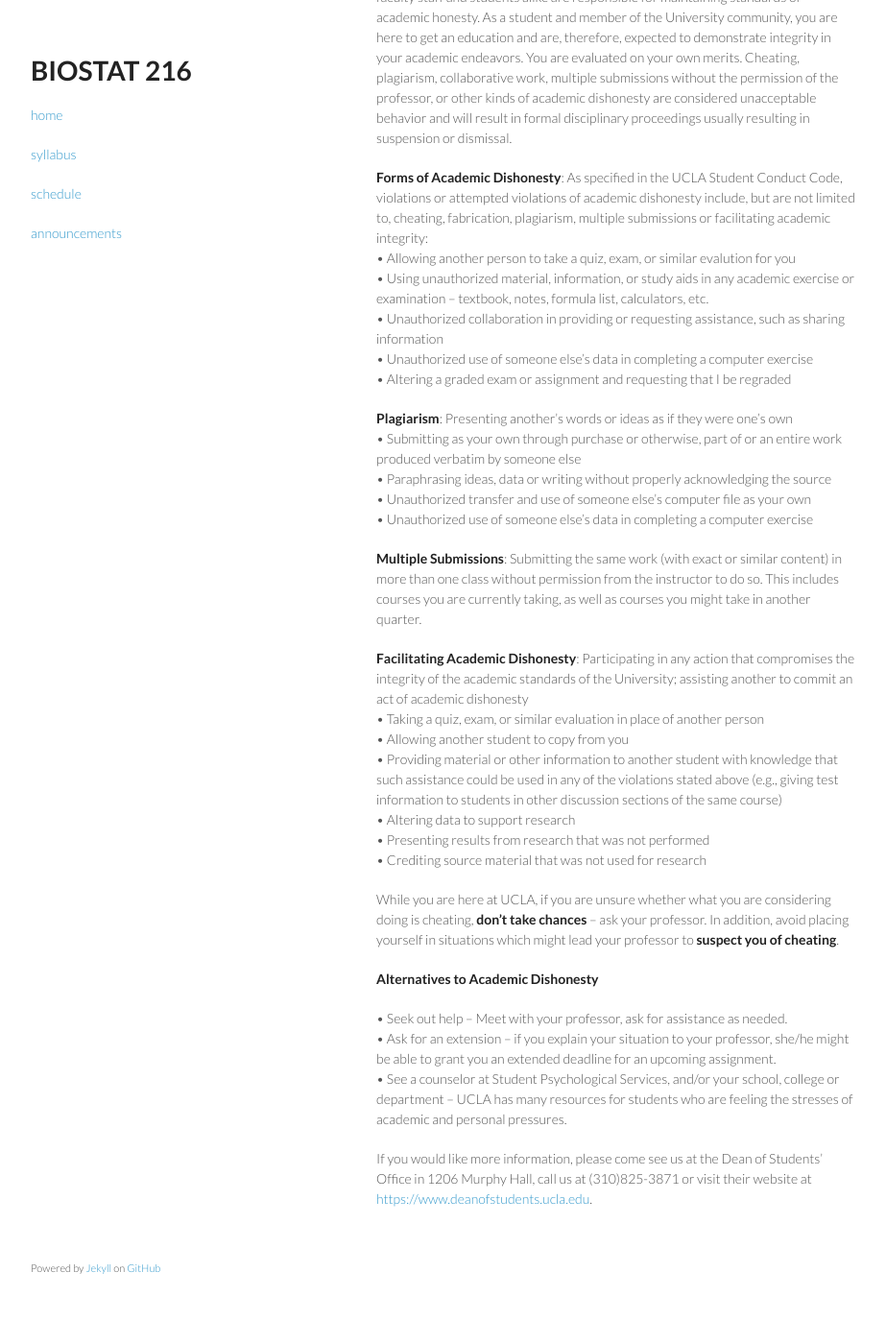
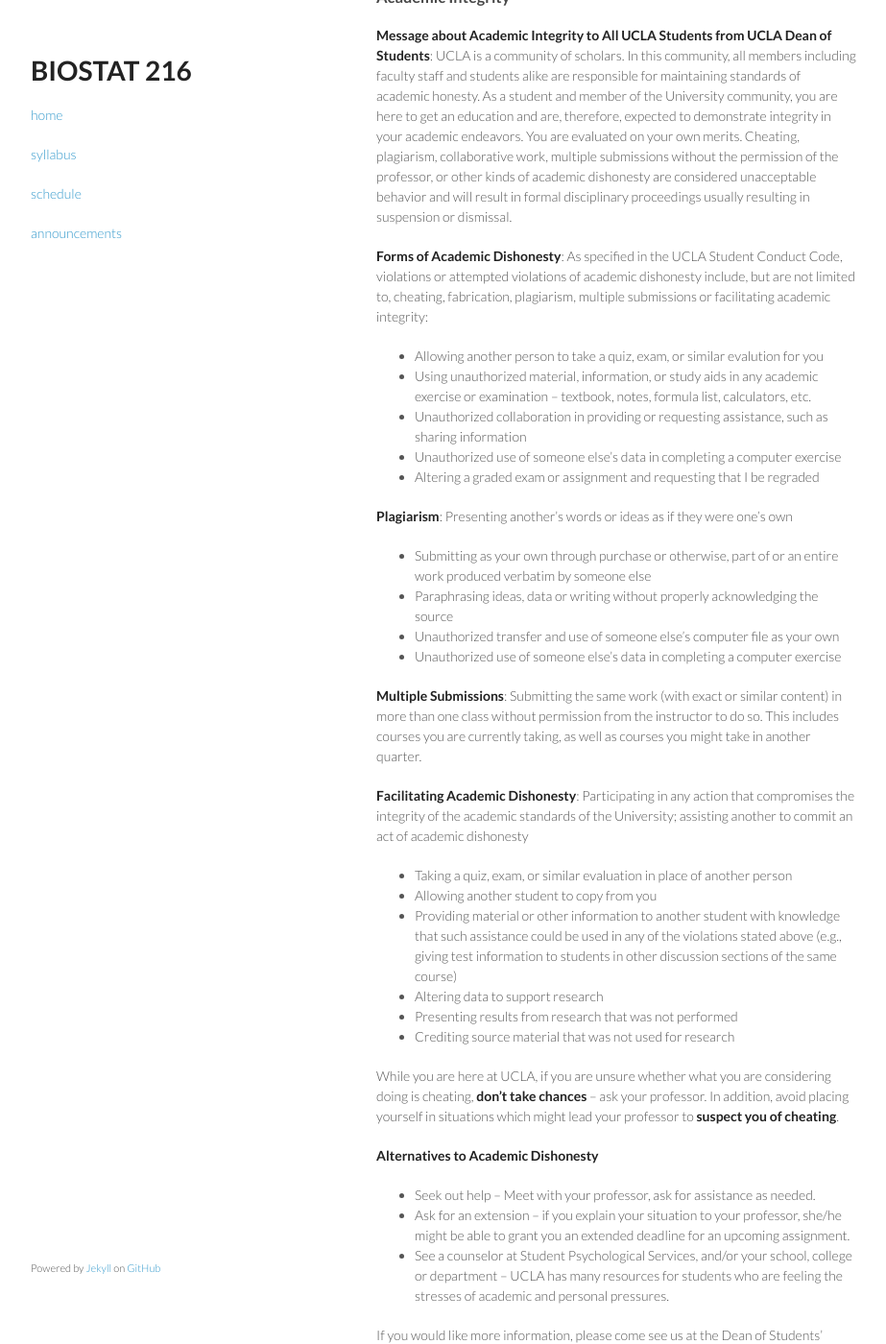
Before and after one commit to ucla-biostat216-2019fall/ucla-biostat216-2019fall.github.io, a Jekyll site: the page built from syllabus.md, in a window 1280 px wide and 1400 px high, scrolled down 1871 px. Shown: the whole window at 96% size, without its empty margins (178-1101 px from the left). Built offline with Jekyll 4.4.1, drawn with Linux system fonts in a browser that asks for light colours; before the commit the page ends 3200 px from its top, so only the background shows below that; some of the changed text lies outside the part shown.

```diff
--- a/syllabus.md
+++ b/syllabus.md
@@ -57,7 +60,7 @@ You will be required to hand in 4-6 homework assignments throughout the quarter.
 
 ### Exam
 
-There will be a final take-home exam.
+There will be a take-home final exam.
 
 ### Final Grade
 
@@ -85,34 +88,34 @@ UCLA’s Office for Equity, Diversity, and Inclusion provides resources, events,
 **Message about Academic Integrity to All UCLA Students from UCLA Dean of Students**: UCLA is a community of scholars. In this community, all members including faculty staff and students alike are responsible for maintaining standards of academic honesty. As a student and member of the University community, you are here to get an education and are, therefore, expected to demonstrate integrity in your academic endeavors. You are evaluated on your own merits. Cheating, plagiarism, collaborative work, multiple submissions without the permission of the professor, or other kinds of academic dishonesty are considered unacceptable behavior and will result in formal disciplinary proceedings usually resulting in suspension or dismissal.
 
 **Forms of Academic Dishonesty**: As specified in the UCLA Student Conduct Code, violations or attempted violations of academic dishonesty include, but are not limited to, cheating, fabrication, plagiarism, multiple submissions or facilitating academic integrity:
-• Allowing another person to take a quiz, exam, or similar evalution for you
-• Using unauthorized material, information, or study aids in any academic exercise or examination – textbook, notes, formula list, calculators, etc.
-• Unauthorized collaboration in providing or requesting assistance, such as sharing information
-• Unauthorized use of someone else’s data in completing a computer exercise
-• Altering a graded exam or assignment and requesting that I be regraded
+* Allowing another person to take a quiz, exam, or similar evalution for you
+* Using unauthorized material, information, or study aids in any academic exercise or examination – textbook, notes, formula list, calculators, etc.
+* Unauthorized collaboration in providing or requesting assistance, such as sharing information
+* Unauthorized use of someone else’s data in completing a computer exercise
+* Altering a graded exam or assignment and requesting that I be regraded
 
 **Plagiarism**: Presenting another’s words or ideas as if they were one’s own
-• Submitting as your own through purchase or otherwise, part of or an entire work produced verbatim by someone else
-• Paraphrasing ideas, data or writing without properly acknowledging the source
-• Unauthorized transfer and use of someone else’s computer file as your own
-• Unauthorized use of someone else’s data in completing a computer exercise
+* Submitting as your own through purchase or otherwise, part of or an entire work produced verbatim by someone else
+* Paraphrasing ideas, data or writing without properly acknowledging the source
+* Unauthorized transfer and use of someone else’s computer file as your own
+* Unauthorized use of someone else’s data in completing a computer exercise
 
 **Multiple Submissions**: Submitting the same work (with exact or similar content) in more than one class without permission from the instructor to do so. This includes courses you are currently taking, as well as courses you might take in another quarter.
 
 **Facilitating Academic Dishonesty**: Participating in any action that compromises the integrity of the academic standards of the University; assisting another to commit an act of academic dishonesty
-• Taking a quiz, exam, or similar evaluation in place of another person
-• Allowing another student to copy from you
-• Providing material or other information to another student with knowledge that such assistance could be used in any of the violations stated above (e.g., giving test information to students in other discussion sections of the same course)
-• Altering data to support research
-• Presenting results from research that was not performed
-• Crediting source material that was not used for  research
+* Taking a quiz, exam, or similar evaluation in place of another person
+* Allowing another student to copy from you
+* Providing material or other information to another student with knowledge that such assistance could be used in any of the violations stated above (e.g., giving test information to students in other discussion sections of the same course)
+* Altering data to support research
+* Presenting results from research that was not performed
+* Crediting source material that was not used for research
 
 While you are here at UCLA, if you are unsure whether what you are considering doing is cheating, **don’t take chances** – ask your professor. In addition, avoid placing yourself in situations which might lead your professor to **suspect you of cheating**.
 
 **Alternatives to Academic Dishonesty**
 
-• Seek out help – Meet with your professor, ask for assistance as needed.
-• Ask for an extension – if you explain your situation to your professor, she/he might be able to grant you an extended deadline for an upcoming assignment.
-•	See a counselor at Student Psychological Services, and/or your school, college or department – UCLA has many resources for students who are feeling the stresses of academic and personal pressures.
+* Seek out help – Meet with your professor, ask for assistance as needed.
+* Ask for an extension – if you explain your situation to your professor, she/he might be able to grant you an extended deadline for an upcoming assignment.
+*	See a counselor at Student Psychological Services, and/or your school, college or department – UCLA has many resources for students who are feeling the stresses of academic and personal pressures.
 
 If you would like more information, please come see us at the Dean of Students’ Office in 1206 Murphy Hall, call us at (310)825-3871 or visit their website at <https://www.deanofstudents.ucla.edu>.
```
Also changed, not shown: other parts of syllabus.md (+6 -3 lines).
